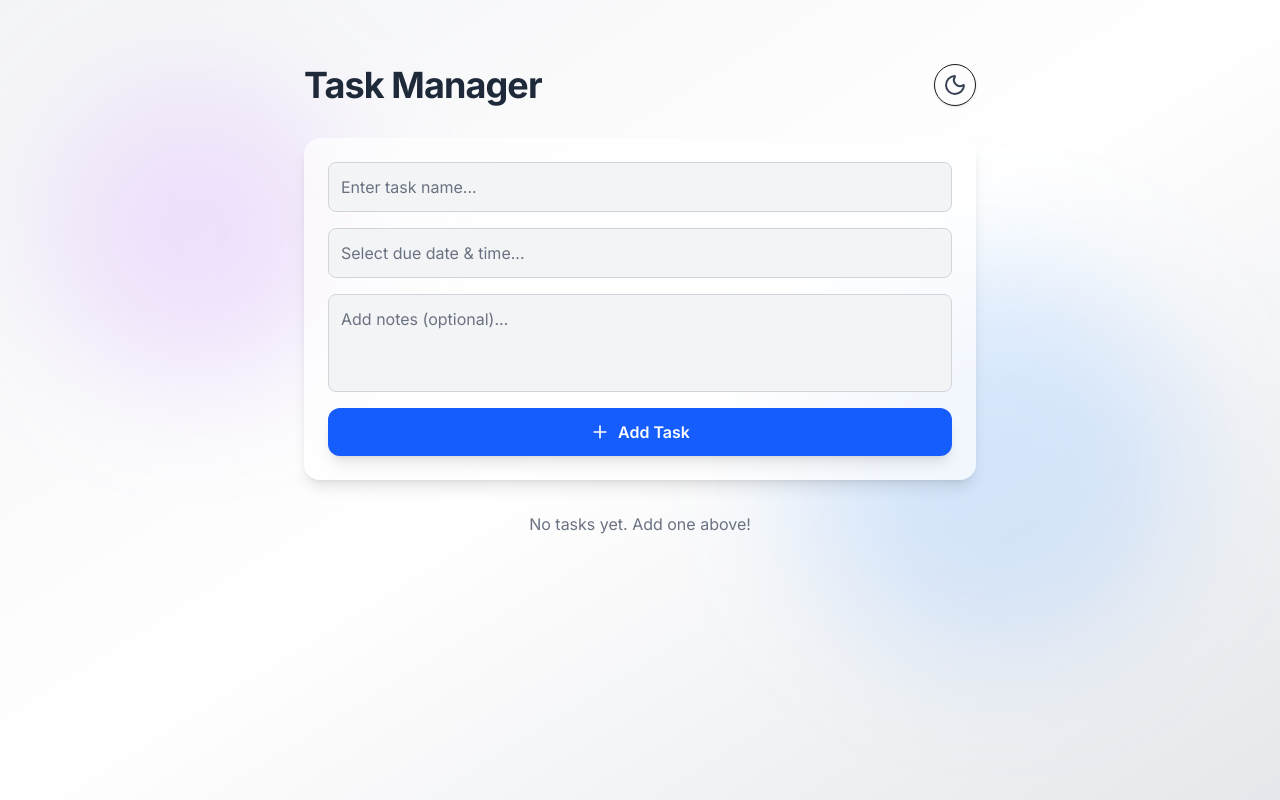
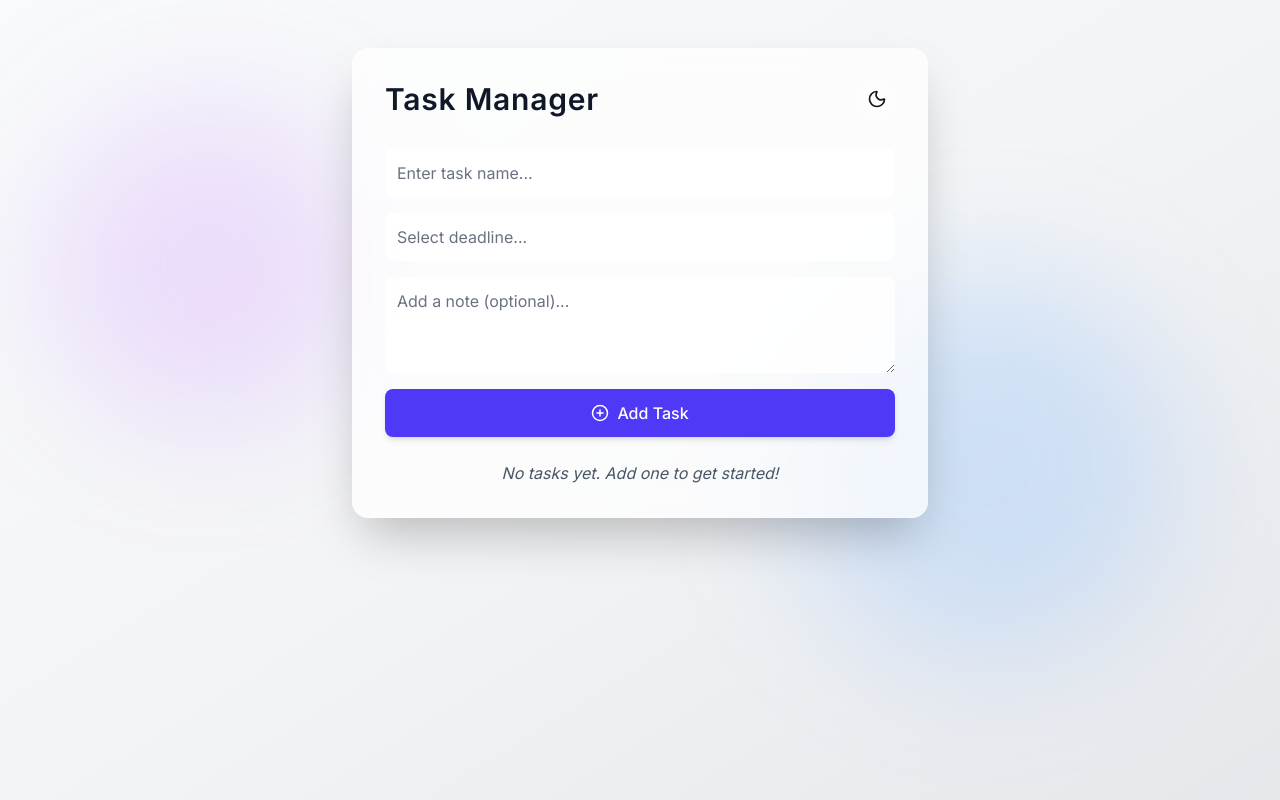
Before and after one commit to starr-arrt/to-do-app, a Next.js app: page / in a window 1280 px wide. Built offline with nearby package versions, Linux system fonts and the light colour scheme.

Commit message:
Sprint 6: Added deadlines + notifications feature with elegant UI improvements

```diff
--- a/app/page.tsx
+++ b/app/page.tsx
@@ -1,250 +1,287 @@
 "use client";
-
-import { useState, useEffect } from "react";
+import { useEffect, useState } from "react";
+import { motion } from "framer-motion";
 import DatePicker from "react-datepicker";
 import "react-datepicker/dist/react-datepicker.css";
-import { motion } from "framer-motion";
-import { Sun, Moon, Plus, Edit2, Trash2 } from "lucide-react";
+import { Moon, Sun, Edit, Trash2, PlusCircle } from "lucide-react";
+
+interface Task {
+  id: number;
+  name: string;
+  deadline: Date;
+  note?: string;
+  notified?: boolean;
+}
 
 export default function Page() {
-  // ------------------ STATE ------------------
+  const [tasks, setTasks] = useState<Task[]>([]);
+  const [taskName, setTaskName] = useState("");
+  const [deadline, setDeadline] = useState<Date | null>(null);
+  const [note, setNote] = useState("");
   const [darkMode, setDarkMode] = useState(false);
-  const [tasks, setTasks] = useState<
-    { id: number; text: string; date: Date | null; notes?: string }[]
-  >([]);
-  const [taskText, setTaskText] = useState("");
-  const [taskDate, setTaskDate] = useState<Date | null>(null);
-  const [taskNotes, setTaskNotes] = useState("");
-  const [editingTaskId, setEditingTaskId] = useState<number | null>(null);
+  const [editingTask, setEditingTask] = useState<Task | null>(null);
 
-  // ------------------ LOAD TASKS ------------------
+  // ---------------- Load Saved Tasks + Theme ----------------
   useEffect(() => {
     const savedTasks = localStorage.getItem("tasks");
+    const savedTheme = localStorage.getItem("theme");
+
     if (savedTasks) {
-      const parsed = JSON.parse(savedTasks);
-      const cleaned = (parsed || [])
-        .filter((t: any) => t && t.text && t.text.trim() !== "")
-        .map((t: any) => ({
-          id: typeof t.id === "number" ? t.id : Number(t.id),
-          text: t.text,
-          date: t.date ? new Date(t.date) : null,
-          notes: t.notes || "",
-        }));
-      setTasks(cleaned);
+      const parsed = JSON.parse(savedTasks).map((t: any) => ({
+        ...t,
+        deadline: new Date(t.deadline),
+      }));
+      setTasks(parsed);
+    }
+    if (savedTheme === "dark") setDarkMode(true);
+
+    // Ask for Notification Permission
+    if ("Notification" in window) {
+      Notification.requestPermission().then((permission) => {
+        if (permission !== "granted") {
+          console.warn("Notifications permission not granted");
+        }
+      });
+    }
+
+    // ✅ Register Service Worker for notifications
+    if ("serviceWorker" in navigator) {
+      const swPath = `${process.env.NEXT_PUBLIC_BASE_PATH || ""}/sw.js`;
+      navigator.serviceWorker
+        .register(swPath, { scope: "/" })
+        .then(() => console.log("✅ Service Worker registered successfully"))
+        .catch((err) => console.error("❌ Service Worker registration failed:", err));
     }
   }, []);
 
-  // ------------------ SAVE TASKS ------------------
+  // ---------------- Save Tasks + Theme ----------------
   useEffect(() => {
     localStorage.setItem("tasks", JSON.stringify(tasks));
   }, [tasks]);
 
-  // ------------------ ADD / UPDATE TASK ------------------
-  const addOrUpdateTask = () => {
-    if (!taskText.trim()) return;
+  useEffect(() => {
+    localStorage.setItem("theme", darkMode ? "dark" : "light");
+  }, [darkMode]);
 
-    if (editingTaskId !== null) {
-      // Update existing
+  // ---------------- Notification System ----------------
+  useEffect(() => {
+    const interval = setInterval(() => {
+      const now = new Date();
+
+      setTasks((prevTasks) =>
+        prevTasks.map((task) => {
+          const diff = (task.deadline.getTime() - now.getTime()) / 60000;
+
+          if (
+            diff > 4 &&
+            diff <= 5 &&
+            !task.notified &&
+            Notification.permission === "granted"
+          ) {
+            new Notification("⏰ Task Reminder", {
+              body: task.note
+                ? `Your task "${task.name}" is due in 5 minutes.\nNote: ${task.note}`
+                : `Your task "${task.name}" is due in 5 minutes!`,
+              icon: "/favicon.ico",
+            });
+            return { ...task, notified: true };
+          }
+
+          return task;
+        })
+      );
+    }, 60000); // check every minute
+
+    return () => clearInterval(interval);
+  }, []);
+
+  // ---------------- Add / Edit / Delete ----------------
+  const handleAddTask = () => {
+    if (!taskName || !deadline)
+      return alert("Please enter a task name and select a deadline.");
+
+    if (editingTask) {
       setTasks((prev) =>
         prev.map((t) =>
-          t.id === editingTaskId
-            ? { ...t, text: taskText, date: taskDate, notes: taskNotes }
+          t.id === editingTask.id
+            ? { ...t, name: taskName, deadline, note, notified: false }
             : t
         )
       );
-      setEditingTaskId(null);
+      setEditingTask(null);
     } else {
-      // Add new
       setTasks((prev) => [
         ...prev,
-        { id: Date.now(), text: taskText, date: taskDate, notes: taskNotes },
+        { id: Date.now(), name: taskName, deadline, note, notified: false },
       ]);
     }
 
-    setTaskText("");
-    setTaskDate(null);
-    setTaskNotes("");
+    setTaskName("");
+    setDeadline(null);
+    setNote("");
   };
 
-  const deleteTask = (id: number) => {
-    setTasks((prev) => prev.filter((t) => t.id !== id));
+  const handleEdit = (task: Task) => {
+    setEditingTask(task);
+    setTaskName(task.name);
+    setDeadline(new Date(task.deadline));
+    setNote(task.note || "");
   };
 
-  const startEditing = (task: {
-    id: number;
-    text: string;
-    date: Date | null;
-    notes?: string;
-  }) => {
-    setTaskText(task.text);
-    setTaskDate(task.date);
-    setTaskNotes(task.notes || "");
-    setEditingTaskId(task.id);
+  const handleDelete = (id: number) => {
+    if (confirm("Are you sure you want to delete this task?")) {
+      setTasks(tasks.filter((t) => t.id !== id));
+    }
   };
 
-  // ------------------ THEMES ------------------
-  const lightGradient = "bg-gradient-to-br from-gray-100 via-white to-gray-200";
-  const darkGradient = "bg-gradient-to-br from-gray-900 via-gray-800 to-gray-900";
+  // ---------------- UI THEMES ----------------
+  const bgGradient = darkMode
+    ? "bg-gradient-to-br from-gray-900 via-gray-800 to-slate-700"
+    : "bg-gradient-to-br from-slate-50 via-gray-100 to-gray-200";
+
+  const headerTextColor = darkMode ? "text-white" : "text-gray-900";
 
   return (
     <div
-      className={`${
-        darkMode ? darkGradient : lightGradient
-      } min-h-screen flex flex-col items-center py-10 px-4 transition-colors duration-500`}
+      className={`min-h-screen transition-colors duration-700 ${bgGradient} flex flex-col items-center py-12`}
     >
-      {/* Background floating gradients (non-interactive) */}
+      {/* Floating gradient orbs */}
       <motion.div
-        className="absolute w-72 h-72 rounded-full bg-purple-400/20 blur-3xl pointer-events-none"
-        animate={{ y: [0, 20, 0], x: [0, -20, 0] }}
-        transition={{ repeat: Infinity, duration: 8 }}
+        className="absolute w-80 h-80 bg-purple-400/20 rounded-full blur-3xl pointer-events-none"
+        animate={{ y: [0, 30, 0], x: [0, -20, 0] }}
+        transition={{ repeat: Infinity, duration: 10 }}
         style={{ top: "10%", left: "5%" }}
       />
       <motion.div
-        className="absolute w-96 h-96 rounded-full bg-blue-400/20 blur-3xl pointer-events-none"
-        animate={{ y: [0, -30, 0], x: [0, 30, 0] }}
-        transition={{ repeat: Infinity, duration: 12 }}
+        className="absolute w-96 h-96 bg-blue-400/20 rounded-full blur-3xl pointer-events-none"
+        animate={{ y: [0, -25, 0], x: [0, 25, 0] }}
+        transition={{ repeat: Infinity, duration: 14 }}
         style={{ bottom: "15%", right: "10%" }}
       />
 
-      {/* CONTENT: ensure it's above the blobs */}
-      <div className="relative z-10 w-full max-w-2xl mx-auto py-6">
+      {/* Card Container */}
+      <motion.div
+        initial={{ opacity: 0, y: 30 }}
+        animate={{ opacity: 1, y: 0 }}
+        className={`relative z-10 w-full max-w-xl ${
+          darkMode ? "bg-gray-800/70" : "bg-white/70"
+        } backdrop-blur-md rounded-2xl shadow-2xl p-8 border border-white/20`}
+      >
         {/* Header */}
-        <div className="flex items-center justify-between w-full mb-8">
+        <div className="flex justify-between items-center mb-8">
           <h1
-            className={`text-4xl font-bold tracking-tight ${
-              darkMode ? "text-gray-100" : "text-gray-800"
-            }`}
+            className={`text-3xl font-semibold tracking-wide ${headerTextColor}`}
           >
             Task Manager
           </h1>
           <button
             onClick={() => setDarkMode(!darkMode)}
-            className="p-2 rounded-full border shadow-sm hover:scale-105 transition"
-            aria-label="Toggle theme"
+            className="p-2 bg-white/30 hover:bg-white/40 rounded-full transition"
+            title="Toggle Theme"
           >
-            {darkMode ? (
-              <Sun className="w-6 h-6 text-yellow-300" />
-            ) : (
-              <Moon className="w-6 h-6 text-gray-700" />
-            )}
+            {darkMode ? <Sun size={20} color="yellow" /> : <Moon size={20} />}
           </button>
         </div>
 
-        {/* Task Input */}
-        <div
-          className={`w-full p-6 rounded-2xl shadow-lg flex flex-col gap-4 ${
-            darkMode ? "bg-gray-800/70 text-gray-100" : "bg-white/70 text-gray-900"
-          }`}
-        >
+        {/* Input Section */}
+        <div className="flex flex-col gap-4 mb-6">
           <input
             type="text"
-            value={taskText}
-            onChange={(e) => setTaskText(e.target.value)}
             placeholder="Enter task name..."
-            className={`w-full p-3 rounded-lg border focus:outline-none ${
-              darkMode
-                ? "bg-gray-900 border-gray-700 text-gray-100 placeholder-gray-400"
-                : "bg-gray-100 border-gray-300 text-gray-900 placeholder-gray-500"
-            }`}
+            value={taskName}
+            onChange={(e) => setTaskName(e.target.value)}
+            className="p-3 rounded-lg bg-white/80 w-full text-gray-900 placeholder-gray-500 outline-none"
           />
           <DatePicker
-            selected={taskDate}
-            onChange={(date) => setTaskDate(date)}
+            selected={deadline}
+            onChange={(date) => setDeadline(date)}
             showTimeSelect
-            dateFormat="Pp"
-            placeholderText="Select due date & time..."
-            className={`w-full p-3 rounded-lg border focus:outline-none ${
-              darkMode
-                ? "bg-gray-900 border-gray-700 text-gray-100 placeholder-gray-400"
-                : "bg-gray-100 border-gray-300 text-gray-900 placeholder-gray-500"
-            }`}
+            timeFormat="HH:mm"
+            timeIntervals={5}
+            dateFormat="MMMM d, yyyy h:mm aa"
+            placeholderText="Select deadline..."
+            className="p-3 rounded-lg bg-white/80 w-full text-gray-900 placeholder-gray-500 outline-none"
           />
           <textarea
-            value={taskNotes}
-            onChange={(e) => setTaskNotes(e.target.value)}
-            placeholder="Add notes (optional)..."
+            placeholder="Add a note (optional)..."
+            value={note}
+            onChange={(e) => setNote(e.target.value)}
+            className="p-3 rounded-lg bg-white/80 w-full text-gray-900 placeholder-gray-500 outline-none"
             rows={3}
-            className={`w-full p-3 rounded-lg border focus:outline-none resize-none ${
-              darkMode
-                ? "bg-gray-900 border-gray-700 text-gray-100 placeholder-gray-400"
-                : "bg-gray-100 border-gray-300 text-gray-900 placeholder-gray-500"
-            }`}
-          />
+          ></textarea>
           <button
-            onClick={addOrUpdateTask}
-            className={`flex items-center justify-center gap-2 px-5 py-3 rounded-xl font-semibold shadow-lg transition ${
-              darkMode
-                ? "bg-purple-600 hover:bg-purple-500 text-white"
-                : "bg-blue-600 hover:bg-blue-500 text-white"
-            }`}
+            onClick={handleAddTask}
+            className="flex items-center justify-center gap-2 bg-indigo-600 hover:bg-indigo-700 text-white rounded-lg py-3 transition font-medium shadow-md"
           >
-            <Plus className="w-5 h-5" />
-            {editingTaskId ? "Update Task" : "Add Task"}
+            <PlusCircle size={18} />
+            {editingTask ? "Update Task" : "Add Task"}
           </button>
         </div>
 
         {/* Task List */}
-        <div className="w-full mt-8 space-y-4">
+        <div className="space-y-4">
           {tasks.length === 0 ? (
             <p
-              className={`text-center ${
-                darkMode ? "text-gray-400" : "text-gray-500"
+              className={`text-center italic ${
+                darkMode ? "text-gray-400" : "text-gray-600"
               }`}
             >
-              No tasks yet. Add one above!
+              No tasks yet. Add one to get started!
             </p>
           ) : (
-            tasks.map((task) => (
-              <motion.div
-                key={task.id}
-                className={`flex flex-col p-4 rounded-xl shadow-md ${
-                  darkMode ? "bg-gray-800 text-gray-100" : "bg-white text-gray-800"
-                }`}
-                initial={{ opacity: 0, y: 10 }}
-                animate={{ opacity: 1, y: 0 }}
-              >
-                <div className="flex justify-between items-start">
+            tasks.map((task) => {
+              const now = new Date();
+              const timeLeft = (task.deadline.getTime() - now.getTime()) / 60000;
+              const dueSoon = timeLeft > 0 && timeLeft < 5;
+              const overdue = timeLeft < 0;
+
+              return (
+                <motion.div
+                  key={task.id}
+                  className={`flex justify-between items-start p-4 rounded-lg transition-all ${
+                    dueSoon
+                      ? "bg-yellow-200/90 border border-yellow-400"
+                      : overdue
+                      ? "bg-red-200/90 border border-red-400"
+                      : "bg-white/80 border border-gray-300"
+                  } shadow-md`}
+                  whileHover={{ scale: 1.02 }}
+                >
                   <div>
-                    <p className="font-medium">{task.text}</p>
-                    {task.date && (
-                      <p className="text-sm text-gray-400">
-                        {task.date.toLocaleString()}
-                      </p>
-                    )}
-                    {task.notes && (
-                      <p
-                        className={`mt-2 text-sm italic ${
-                          darkMode ? "text-gray-300" : "text-gray-600"
-                        }`}
-                      >
-                        {task.notes}
+                    <h3 className="font-semibold text-gray-900">{task.name}</h3>
+                    <p className="text-sm text-gray-700">
+                      Deadline:{" "}
+                      {task.deadline.toLocaleString([], {
+                        dateStyle: "medium",
+                        timeStyle: "short",
+                      })}
+                    </p>
+                    {task.note && (
+                      <p className="text-sm mt-2 text-gray-800 italic">
+                        Note: {task.note}
                       </p>
                     )}
                   </div>
-                  <div className="flex gap-3">
+                  <div className="flex gap-3 mt-1">
                     <button
-                      onClick={() => startEditing(task)}
-                      className="p-2 rounded-md bg-transparent hover:bg-blue-50 dark:hover:bg-blue-900 transition cursor-pointer"
-                      title="Edit task"
-                      aria-label="Edit task"
+                      onClick={() => handleEdit(task)}
+                      className="text-blue-600 hover:text-blue-800"
                     >
-                      <Edit2 className="w-5 h-5 text-blue-500" />
+                      <Edit size={18} />
                     </button>
                     <button
-                      onClick={() => deleteTask(task.id)}
-                      className="p-2 rounded-md bg-transparent hover:bg-red-50 dark:hover:bg-red-900 transition cursor-pointer"
-                      title="Delete task"
-                      aria-label="Delete task"
+                      onClick={() => handleDelete(task.id)}
+                      className="text-red-600 hover:text-red-800"
                     >
-                      <Trash2 className="w-5 h-5 text-red-500" />
+                      <Trash2 size={18} />
                     </button>
                   </div>
-                </div>
-              </motion.div>
-            ))
+                </motion.div>
+              );
+            })
           )}
         </div>
-      </div>
+      </motion.div>
     </div>
   );
 }
```
Also changed, not shown: public/sw.js (added, +21 -0 lines).
